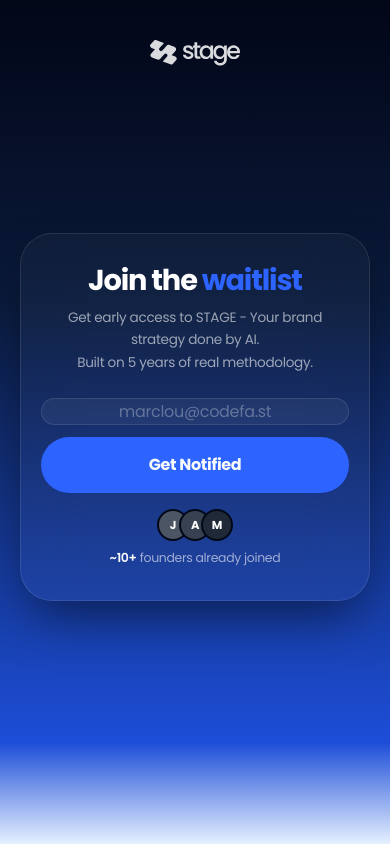
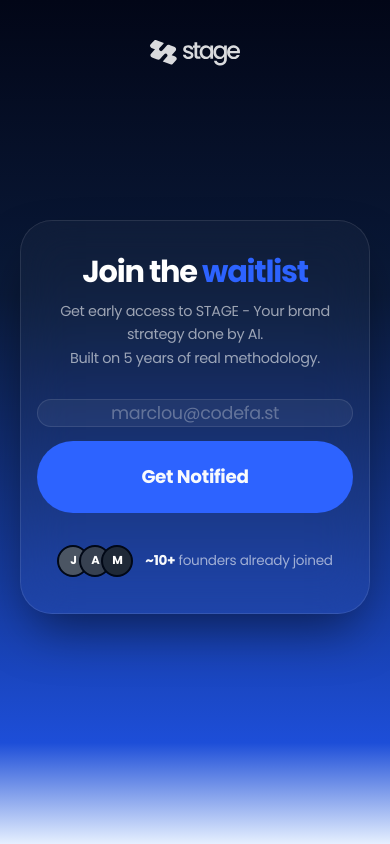
Before and after one commit to aqbayliabbas/stage_ai, a Next.js app: page / in a window 390 px wide. Built offline with nearby package versions, Linux system fonts and the light colour scheme; no server answers.

Commit message:
waitlistttO

```diff
--- a/app/globals.css
+++ b/app/globals.css
@@ -155,8 +155,8 @@
 
 .email-input {
   flex: 1;
-  padding: 0 24px;
-  height: 52px;
+  padding: 24 24px;
+  height: 58px;
   border-radius: 999px;
   border: 1px solid rgba(255, 255, 255, 0.1);
   background: rgba(255, 255, 255, 0.05);
@@ -173,12 +173,13 @@
 
 .email-input:focus {
   border-color: var(--accent);
-  box-shadow: 0 0 0 4px rgba(255, 201, 71, 0.15);
+  background: rgba(255, 255, 255, 0.08);
+  box-shadow: 0 0 0 4px rgba(45, 99, 255, 0.2);
 }
 
 .cta-btn {
   padding: 0 32px;
-  height: 52px;
+  height: 58px;
   border-radius: 999px;
   border: none;
   background: var(--accent);
@@ -256,8 +257,8 @@
 }
 
 .social-text strong {
-  color: rgba(255, 255, 255, 0.7);
-  font-weight: 600;
+  color: #FFFFFF;
+  font-weight: 700;
   display: inline-block;
   transition: color 0.3s ease;
 }
@@ -328,18 +329,20 @@
 /* ─────────────────────────────  RESPONSIVE  ──────────────────────────────── */
 @media (max-width: 560px) {
   .card {
-    padding: 32px 20px;
+    padding: 36px 16px;
     border-radius: 32px;
-    gap: 24px;
+    gap: 28px;
   }
 
   .card-heading {
-    font-size: 1.8rem;
+    font-size: 1.9rem;
+    padding: 0 4px;
   }
 
   .card-sub {
-    font-size: 0.85rem;
-    margin-top: -12px;
+    font-size: 0.9rem;
+    margin-top: -16px;
+    padding: 0 10px;
   }
 
   .email-form-container {
@@ -348,21 +351,22 @@
 
   .email-row {
     flex-direction: column;
-    gap: 12px;
+    gap: 14px;
     width: 100%;
   }
 
   .email-input {
-    height: 56px;
-    font-size: 1rem;
-    padding: 0 20px;
+    height: 102px;
+    font-size: 1.1rem;
+    padding: 0 24px;
     text-align: center;
+    width: 100%;
   }
 
   .cta-btn {
     width: 100%;
-    height: 56px;
-    font-size: 1rem;
+    height: 72px;
+    font-size: 1.15rem;
     padding: 0;
     display: flex;
     align-items: center;
@@ -370,13 +374,15 @@
   }
 
   .social-proof {
-    flex-direction: column;
-    gap: 8px;
-    margin-top: -8px;
+    flex-direction: row;
+    justify-content: center;
+    gap: 12px;
+    margin-top: 4px;
   }
 
   .social-text {
-    text-align: center;
+    text-align: left;
+    font-size: 0.85rem;
   }
 
   .countdown-unit {
```
